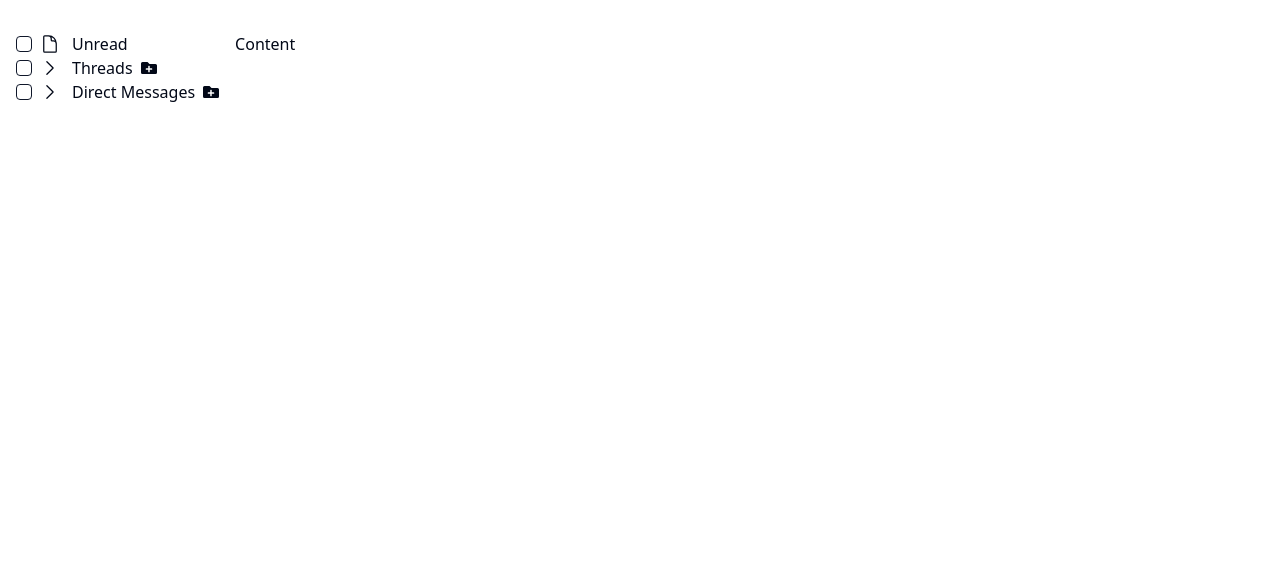
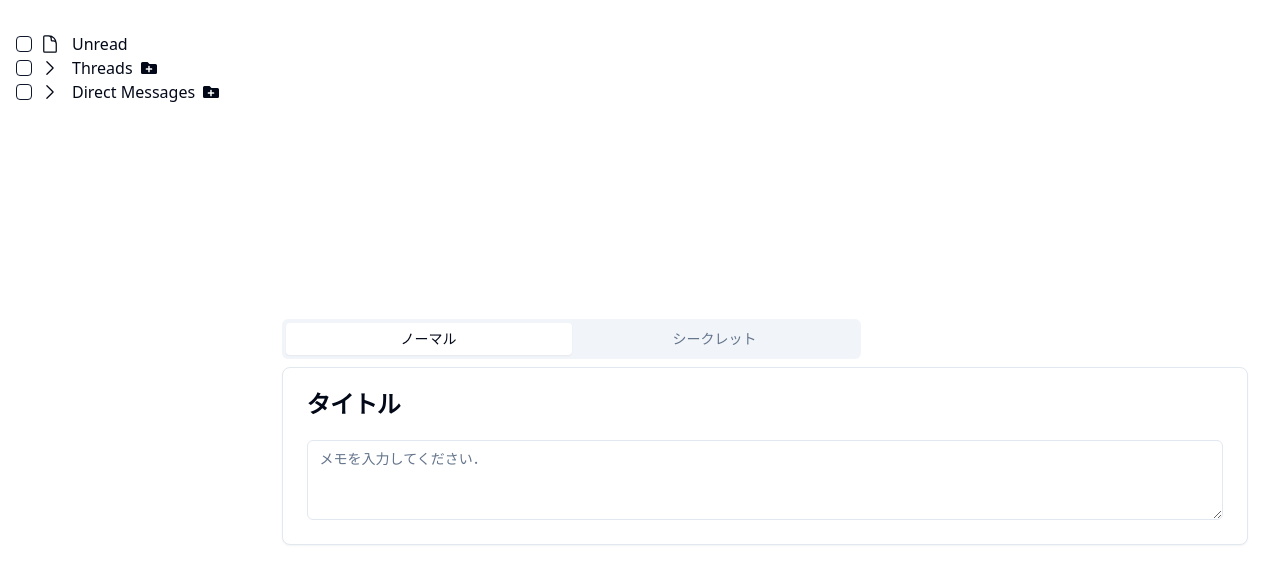
Before and after one commit to scla-sagauniv/hazimetenoosa, a React (Vite) app: page /memo in a window 1280 px wide. Shown: the top 584 px of the page. Built offline with nearby package versions, Linux system fonts and the light colour scheme.

Commit message:
メモ入力欄のプロトタイプ作成

```diff
--- a/src/components/Content.tsx
+++ b/src/components/Content.tsx
@@ -1,5 +1,51 @@
+import { Button } from "@/components/ui/button"
+import {
+  Card,
+  CardContent,
+  CardDescription,
+  CardFooter,
+  CardHeader,
+  CardTitle,
+} from "@/components/ui/card"
+import { Input } from "@/components/ui/input"
+import { Label } from "@/components/ui/label"
+import {
+  Tabs,
+  TabsContent,
+  TabsList,
+  TabsTrigger,
+} from "@/components/ui/tabs"
+import { Textarea } from "@/components/ui/textarea"
+
 export const Content = () => {
   return (
-    <div>Content</div>
+    <div className="flex justify-center items-center h-screen">
+        <Tabs defaultValue="normal" className="w-full">
+            <TabsList className="grid w-[60%] grid-cols-2 justify-center">
+                <TabsTrigger value="normal">ノーマル</TabsTrigger>
+                <TabsTrigger value="secret">シークレット</TabsTrigger>
+            </TabsList>
+            <TabsContent value="normal">
+                <Card>
+                <CardHeader>
+                    <CardTitle>タイトル</CardTitle>
+                </CardHeader>
+                <CardContent>
+                    <Textarea placeholder="メモを入力してください．" />
+                </CardContent>
+                </Card>
+            </TabsContent>
+            <TabsContent value="secret">
+                <Card>
+                <CardHeader>
+                    <CardTitle>タイトル</CardTitle>
+                </CardHeader>
+                <CardContent>
+                    <Textarea placeholder="メモを入力してください．" />
+                </CardContent>
+                </Card>
+            </TabsContent>
+        </Tabs>
+    </div>
   )
 }
--- /dev/null
+++ b/src/components/ui/textarea.tsx
@@ -0,0 +1,24 @@
+import * as React from "react"
+
+import { cn } from "@/lib/utils"
+
+export interface TextareaProps
+  extends React.TextareaHTMLAttributes<HTMLTextAreaElement> {}
+
+const Textarea = React.forwardRef<HTMLTextAreaElement, TextareaProps>(
+  ({ className, ...props }, ref) => {
+    return (
+      <textarea
+        className={cn(
+          "flex min-h-[80px] w-full rounded-md border border-input bg-background px-3 py-2 text-sm ring-offset-background placeholder:text-muted-foreground focus-visible:outline-none focus-visible:ring-2 focus-visible:ring-ring focus-visible:ring-offset-2 disabled:cursor-not-allowed disabled:opacity-50",
+          className
+        )}
+        ref={ref}
+        {...props}
+      />
+    )
+  }
+)
+Textarea.displayName = "Textarea"
+
+export { Textarea }
--- a/src/pages/Memo.tsx
+++ b/src/pages/Memo.tsx
@@ -72,12 +72,12 @@
 
   return (
     <div className='p-4 flex'>
-      <div className='mt-4'>
+      <div className='flex-1 mt-4 overflow-auto'>
         {items.map((item) => (
           <TreeItem key={item.id} {...item} level={0} addNewFolder={addNewFolder} />
         ))}
       </div>
-      <div className='p-4'><Content/></div>
+      <div className='p-4 w-[80%]'><Content/></div>
     </div>
   );
 };
```
